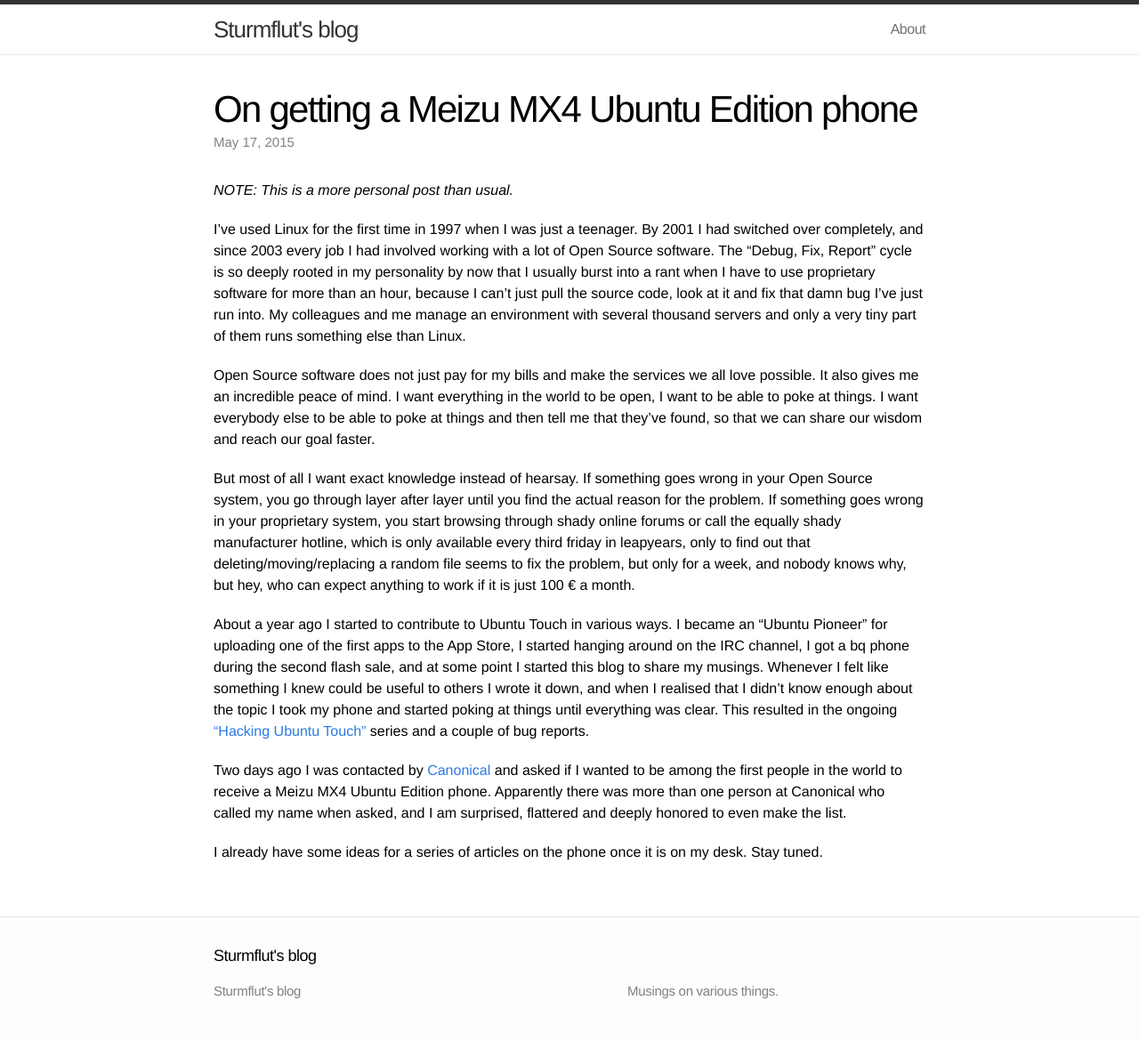
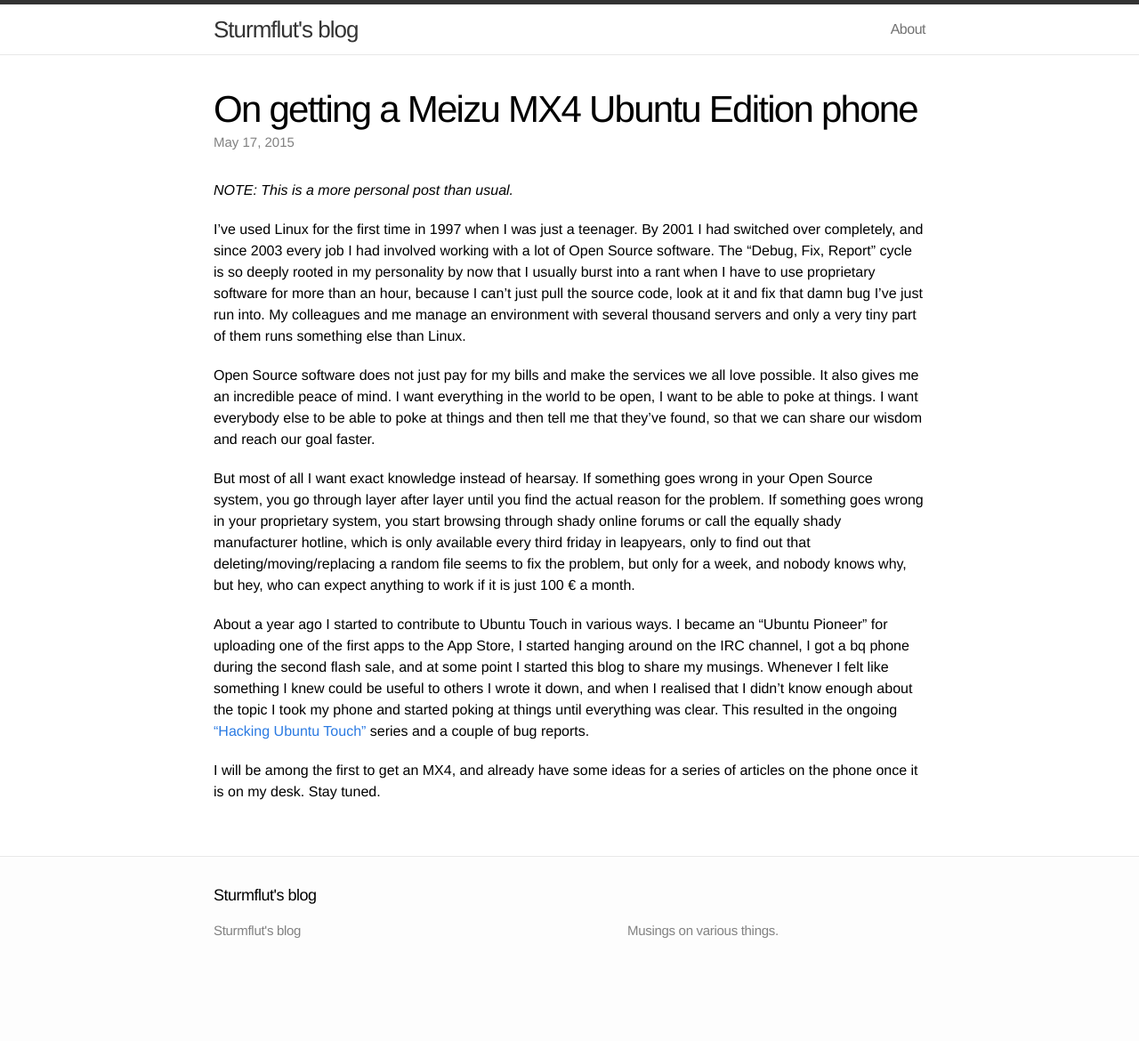
Before and after one commit to Sturmflut/sturmflut.github.io, a Jekyll site: the page built from _posts/2015-05-16-getting-a-meizu-mx4-ubuntu-phone.markdown, in a window 1280 px wide. Shown: the whole page at 89% size. Built offline with Jekyll 4.4.1, drawn with Linux system fonts in a browser that asks for light colours; after the commit the page ends 1102 px from its top, so only the background shows below that.

```diff
--- a/_posts/2015-05-16-getting-a-meizu-mx4-ubuntu-phone.markdown
+++ b/_posts/2015-05-16-getting-a-meizu-mx4-ubuntu-phone.markdown
@@ -15,8 +15,6 @@ But most of all I want exact knowledge instead of hearsay. If something goes wro
 
 About a year ago I started to contribute to Ubuntu Touch in various ways. I became an "Ubuntu Pioneer" for uploading one of the first apps to the App Store, I started hanging around on the IRC channel, I got a bq phone during the second flash sale, and at some point I started this blog to share my musings. Whenever I felt like something I knew could be useful to others I wrote it down, and when I realised that I didn't know enough about the topic I took my phone and started poking at things until everything was clear. This resulted in the ongoing ["Hacking Ubuntu Touch"]({% post_url 2015-05-07-hacking-ubuntu-touch-index %}) series and a couple of bug reports.
 
-Two days ago I was contacted by [Canonical][canonical] and asked if I wanted to be among the first people in the world to receive a Meizu MX4 Ubuntu Edition phone. Apparently there was more than one person at Canonical who called my name when asked, and I am surprised, flattered and deeply honored to even make the list.
-
-I already have some ideas for a series of articles on the phone once it is on my desk. Stay tuned.
+I will be among the first to get an MX4, and already have some ideas for a series of articles on the phone once it is on my desk. Stay tuned.
 
 [canonical]: http://www.canonical.com/
```
